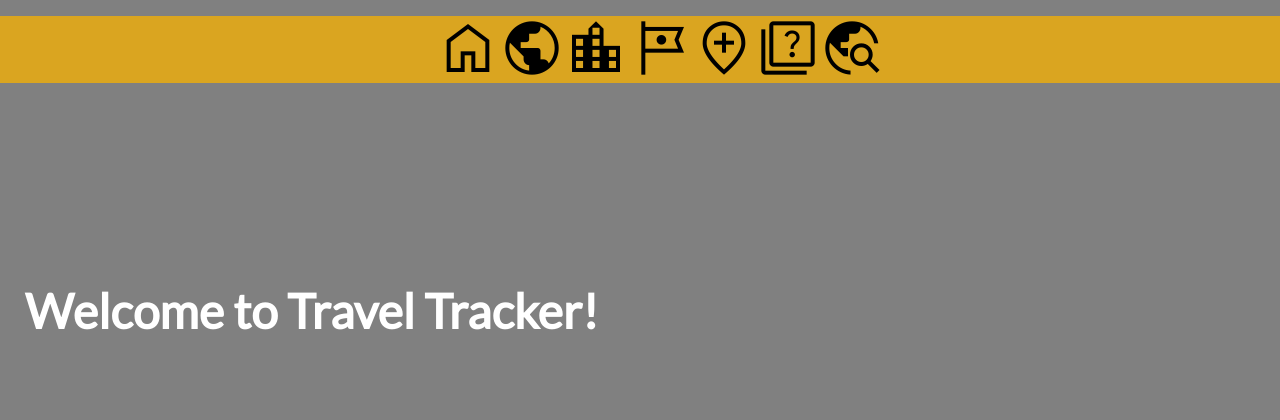
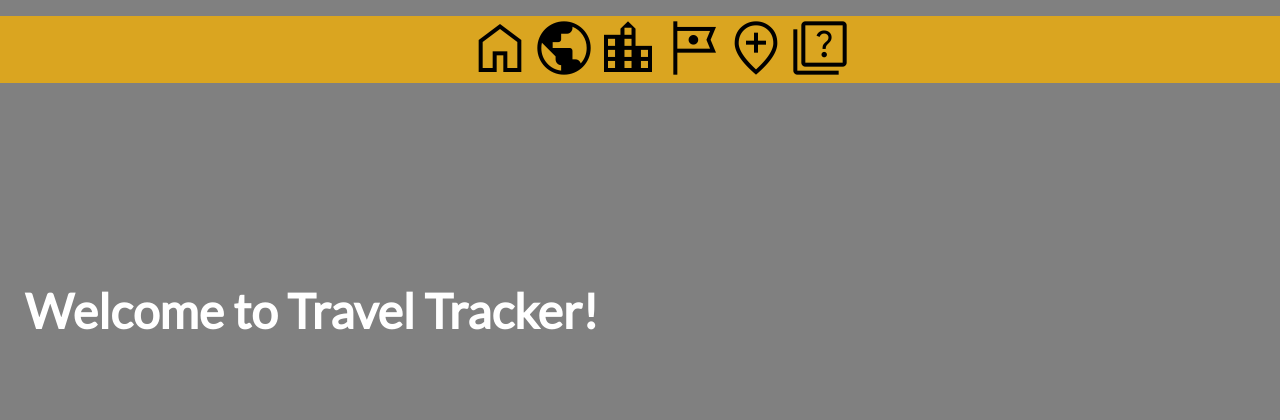
Before and after one commit to cjsarab/project_travel, a Flask app: page / in a window 1280 px wide. Shown: the top 420 px of the page. Run offline with Flask 2, Linux system fonts and the light colour scheme.

Commit message:
Deleted search bar

```diff
--- a/templates/base.html
+++ b/templates/base.html
@@ -19,7 +19,6 @@
                     <li title="Sights"><a href="/sights"><span class="material-symbols-outlined">tour</span></a></li>
                     <li title="New Country"><a href="/countries/new"><span class="material-symbols-outlined">add_location</span></a></li>
                     <li title="Summary"><a href="/summary"><span class="material-symbols-outlined">quiz</span></a></li>
-                    <li title="Search"><a href="/search"><span class="material-symbols-outlined">travel_explore</span></a></li>
                 </ul>
             </nav>
         </header>
```
